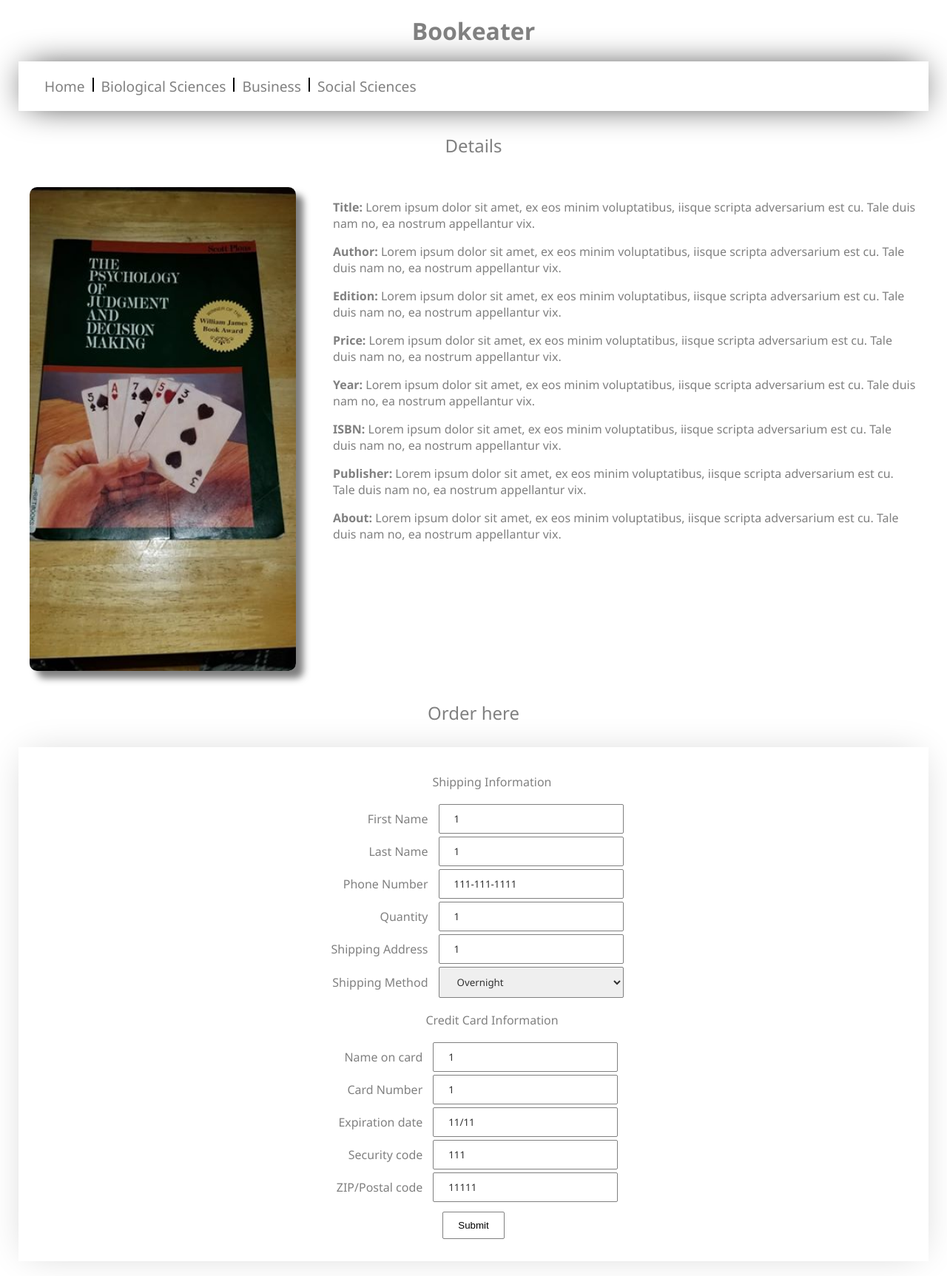
After one commit to XkyXI/e-commerce-web, a PHP site: page /bs1Details.html in a window 1280 px wide. The commit adds this page. Shown: the whole page at 74% size. Run offline with PHP 8.4, Linux system fonts and the light colour scheme.

Commit message:
First forms prototype in details pages with validation

```diff
--- a/bs.html
+++ b/bs.html
@@ -23,7 +23,7 @@
             </div>
             <div class="cells">
                 <div class="cell">
-                    <img src="imgs/BS-1.jpg" alt="image of Biological Sciences 1">
+                    <a href="order_bs1.html"> <img src="imgs/BS-1.jpg" alt="image of Biological Sciences 1"> </a>
                     <div class="book-title cell-text">The Psychology of Judgment and Decision Making</div>
                     <div class="book-author cell-text">by Scott Plous</div>
                     <div class="book-price cell-text">$30</div>
--- /dev/null
+++ b/bs1Details.html
@@ -0,0 +1,102 @@
+<!DOCTYPE html>
+<html>
+    <head>
+        <title>Bookeater</title>
+        <link rel="stylesheet" href="css/style.css">
+        <script type="text/javascript" src="forms.js"></script>
+    </head>
+    <body>
+        <h1 id="title"> <a href="index.html">Bookeater</a> </h1>
+        <header>
+            <nav>
+                <li> <a href="index.html">Home</a> </li>
+                <div class="headerDivider"></div>
+                <li> <a href="bs.html">Biological Sciences</a> </li>
+                <div class="headerDivider"></div>
+                <li> <a href="bu.html">Business</a> </li>
+                <div class="headerDivider"></div>
+                <li> <a href="ss.html">Social Sciences</a> </li>
+            </nav>
+        </header>
+        <section>
+            <div class="cells-title">
+                <span>Details</span>
+            </div>
+            <div class="content">
+                <img src="imgs/BS-1.jpg" alt="image of Biological Sciences 1">
+                <div id="information">
+                    <p><b>Title:</b> Lorem ipsum dolor sit amet, ex eos minim voluptatibus, iisque scripta adversarium est cu. Tale duis nam no, ea nostrum appellantur vix. </p>
+                    <p><b>Author:</b> Lorem ipsum dolor sit amet, ex eos minim voluptatibus, iisque scripta adversarium est cu. Tale duis nam no, ea nostrum appellantur vix. </p>
+                    <p><b>Edition:</b> Lorem ipsum dolor sit amet, ex eos minim voluptatibus, iisque scripta adversarium est cu. Tale duis nam no, ea nostrum appellantur vix. </p>
+                    <p><b>Price:</b> Lorem ipsum dolor sit amet, ex eos minim voluptatibus, iisque scripta adversarium est cu. Tale duis nam no, ea nostrum appellantur vix. </p>
+                    <p><b>Year:</b> Lorem ipsum dolor sit amet, ex eos minim voluptatibus, iisque scripta adversarium est cu. Tale duis nam no, ea nostrum appellantur vix. </p>
+                    <p><b>ISBN:</b> Lorem ipsum dolor sit amet, ex eos minim voluptatibus, iisque scripta adversarium est cu. Tale duis nam no, ea nostrum appellantur vix. </p>
+                    <p><b>Publisher:</b> Lorem ipsum dolor sit amet, ex eos minim voluptatibus, iisque scripta adversarium est cu. Tale duis nam no, ea nostrum appellantur vix. </p>
+                    <p><b>About:</b> Lorem ipsum dolor sit amet, ex eos minim voluptatibus, iisque scripta adversarium est cu. Tale duis nam no, ea nostrum appellantur vix. </p>
+                </div>
+            </div>
+            <div class="cells-title">
+                <span>Order here</span>
+            </div>
+            <form name="orderForm" action="javascript:formAction();" onsubmit="return validateForm()">
+                <p>Shipping Information</p>
+                <table>
+                    <tr>
+                        <td align="right">First Name</td>
+                        <td align="left"><input type="text" name="firstname" value="1" placeholder="Peter"></td>
+                    </tr>
+                    <tr>
+                        <td align="right">Last Name</td>
+                        <td align="left"><input type="text" name="lastname" value="1" placeholder="Anteater"></td>
+                    </tr>
+                    <tr>
+                        <td align="right">Phone Number</td>
+                        <td align="left"><input type="text" name="phone" value="111-111-1111" placeholder="###-###-####"></td>
+                    </tr>
+                    <tr>
+                        <td align="right">Quantity</td>
+                        <td align="left"><input type="text" name="quantity" value="1" placeholder="1, 2, ..."></td>
+                    </tr>
+                    <tr>
+                        <td align="right">Shipping Address</td>
+                        <td align="left"><input type="text" name="address" value="1"></td>
+                    </tr>
+                    <tr>
+                        <td align="right">Shipping Method</td>
+                        <td align="left">
+                            <select class="ship" name="shipping">
+                                <option value="overnight">Overnight</option>
+                                <option value="expedited">2-days expedited</option>
+                                <option value="ground">6-days ground</option>
+                            </select>
+                        </td>
+                    </tr>
+                </table>
+                <p>Credit Card Information</p>
+                <table>
+                    <tr>
+                        <td align="right">Name on card</td>
+                        <td align="left"><input type="text" name="cardname" value="1" placeholder="Peter Anteater"></td>
+                    </tr>
+                    <tr>
+                        <td align="right">Card Number</td>
+                        <td align="left"><input type="text" name="cardnumber" value="1"></td>
+                    </tr>
+                    <tr>
+                        <td align="right">Expiration date</td>
+                        <td align="left"><input type="text" name="exprdate" value="11/11" placeholder="MM/YY"></td>
+                    </tr>
+                    <tr>
+                        <td align="right">Security code</td>
+                        <td align="left"><input type="text" name="cvv" value="111" placeholder="123"></td>
+                    </tr>
+                    <tr>
+                        <td align="right">ZIP/Postal code</td>
+                        <td align="left"><input type="text" name="zipcode" value="11111" placeholder="e.g. 12345, 12345-6789"></td>
+                    </tr>
+                </table>
+                <input type="submit" value="Submit">
+            </form>
+        </section>
+    </body>
+</html>
--- a/css/style.css
+++ b/css/style.css
@@ -111,6 +111,66 @@ nav li {
     right: 15px;
 }
 
+.content {
+    display: flex;
+    flex-direction: row;
+    padding: 10px;
+    margin: 30px;
+}
+
+.content img {
+    border-radius: 10px;
+    max-width: 30%;
+    height: 100%;
+    width: 100%;
+    object-fit: cover;
+    box-shadow: 10px 10px 10px 0px rgba(0, 0, 0, 0.5);
+    transition: transform .2s;
+}
+
+.content img:hover {
+    transform: scale(1.3);
+}
+
+#information {
+    text-align: left;
+}
+
 p {
+    padding-left: 50px;
+}
+
+form {
+    box-shadow: 0px 0px 48px -12px rgba(0, 0, 0, 0.2);
+    margin: 20px 25px;
+    padding: 20px 25px;
     text-align: center;
 }
+
+table {
+    margin: auto;
+}
+
+input[type=text], input[type=tel], select {
+    width: 100%;
+    display: inline-block;
+    box-sizing: border-box;
+    padding: 10px 20px;
+    margin-left: 10px;
+    border: 1px solid #808080;
+    border-radius: 2px;
+    font-family: inherit;
+    color: #303030;
+}
+
+input[type=submit] {
+    margin: 10px;
+    border: 1px solid #808080;
+    padding: 10px 20px;
+    border-radius: 2px;
+    background-color: inherit;
+}
+
+input[type=submit]:hover {
+    background-color: #F0F0F0;
+}
--- a/index.html
+++ b/index.html
@@ -5,10 +5,10 @@
         <link rel="stylesheet" href="css/style.css">
     </head>
     <body>
-        <h1 id="title"> <a href="#">Bookeater</a> </h1>
+        <h1 id="title"> <a href="index.html">Bookeater</a> </h1>
         <header>
             <nav>
-                <li> <a href="#" class="active">Home</a> </li>
+                <li> <a href="index.html" class="active">Home</a> </li>
                 <div class="headerDivider"></div>
                 <li> <a href="bs.html">Biological Sciences</a> </li>
                 <div class="headerDivider"></div>
@@ -21,6 +21,6 @@
             <p>This website sells used textbooks. </p>
         </section>
         <hr>
-        <p>more info</p>
+        <p>By Minghui Chen</p>
     </body>
 </html>
```
Also changed, not shown: formScript.js (added, +68 -0 lines), README.md.
